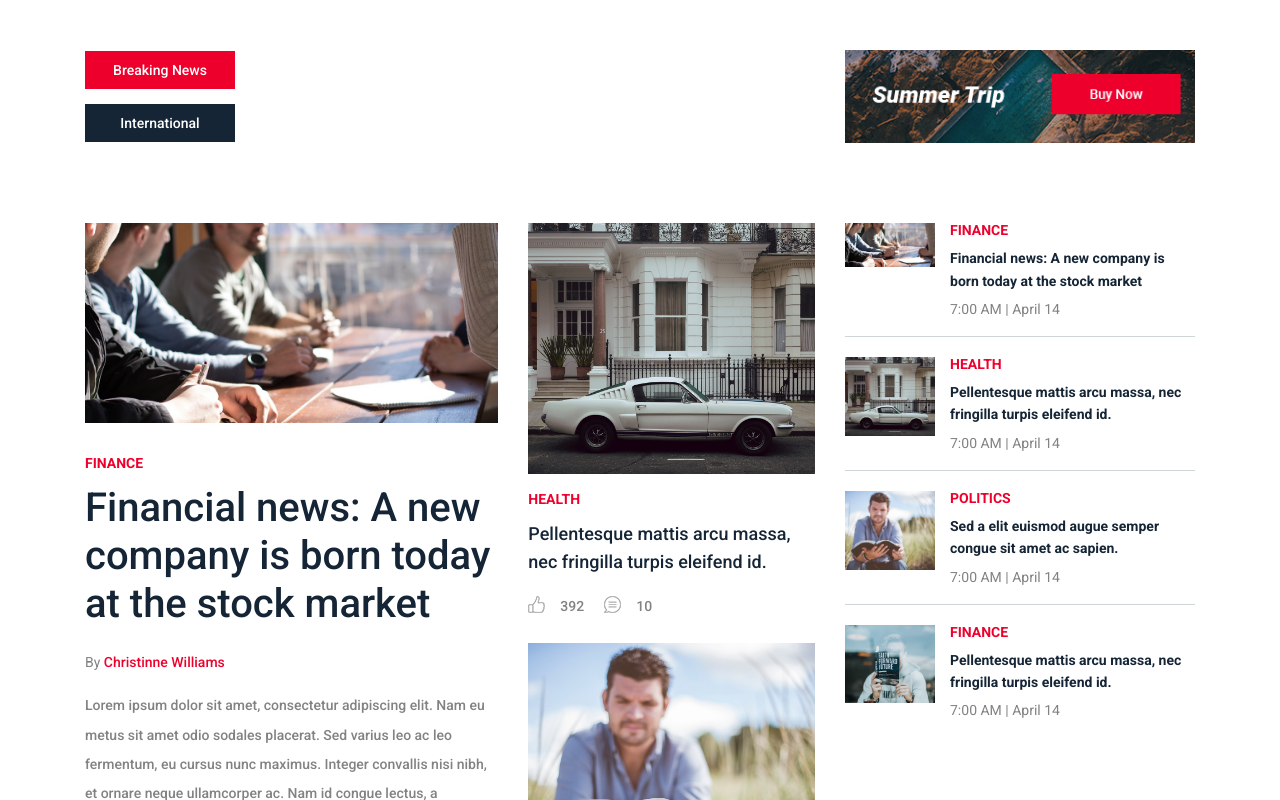
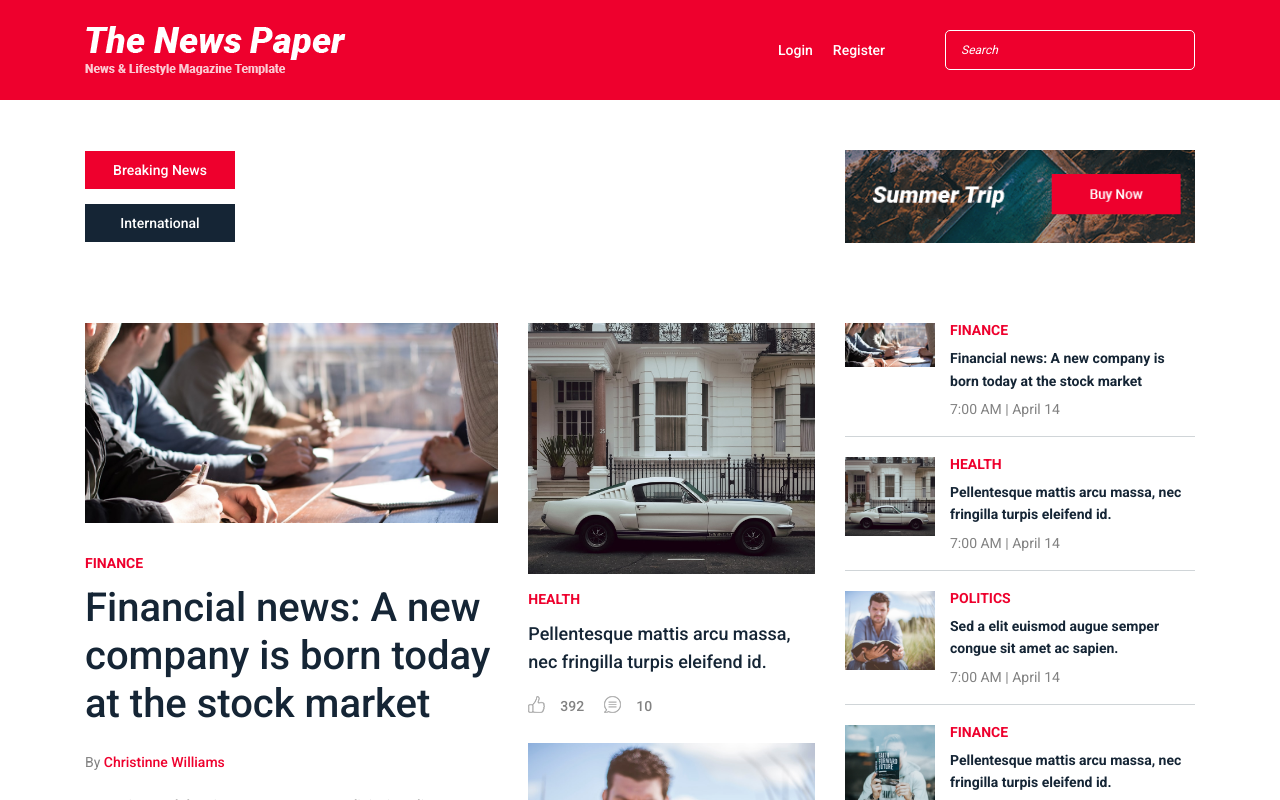
Before and after one commit to Consatanos/newspaper, a React (Create React App) app: page / in a window 1280 px wide. Shown: the top 800 px of the page. Built offline with nearby package versions, Linux system fonts and the light colour scheme; a web font is replaced by a local one.

Commit message:
add header

```diff
--- a/src/components/app/app.js
+++ b/src/components/app/app.js
@@ -1,12 +1,14 @@
 import React from 'react';
 import { Route, Switch } from 'react-router-dom';
 import { Home, About, Post, Contact, Categories } from '../pages';
+import Header from '../header';
 import Footer from '../footer';
 import { Hero } from '../hero';
 
 const App = () => {
   return (
     <>
+      <Header />
       <Hero />
       <Switch>
         <Route
--- /dev/null
+++ b/src/components/header/header.js
@@ -0,0 +1,35 @@
+import React from 'react';
+
+import Logo from '../logo';
+import Login from '../login';
+import Search from '../search';
+
+const Header = () => {
+  return (
+    <header className="header-area">
+      {/* Top Header Area */}
+      <div className="top-header-area">
+        <div className="container">
+          <div className="row">
+            <div className="col-12">
+              <div className="top-header-content d-flex align-items-center justify-content-between">
+                {/* Logo */}
+                <Logo
+                  classMod={'logo'} />
+                {/* Login Search Area */}
+                <div className="login-search-area d-flex align-items-center">
+                  {/* Login */}
+                  <Login />
+                  {/* Search Form */}
+                  <Search />
+                </div>
+              </div>
+            </div>
+          </div>
+        </div>
+      </div>
+    </header>
+  )
+};
+
+export default Header;
--- /dev/null
+++ b/src/components/header/index.js
@@ -0,0 +1,3 @@
+import Header from './header';
+
+export default Header;
--- /dev/null
+++ b/src/components/login/index.js
@@ -0,0 +1,3 @@
+import Login from './login';
+
+export default Login;
--- /dev/null
+++ b/src/components/login/login.js
@@ -0,0 +1,13 @@
+import React from 'react';
+import { Link } from 'react-router-dom';
+
+const Login = () => {
+  return (
+    <div className="login d-flex">
+      <Link to="/login/">Login</Link>
+      <Link to="/register/">Register</Link>
+    </div>
+  )
+};
+
+export default Login;
--- /dev/null
+++ b/src/components/search/index.js
@@ -0,0 +1,3 @@
+import Search from './search';
+
+export default Search;
--- /dev/null
+++ b/src/components/search/search.js
@@ -0,0 +1,14 @@
+import React from 'react';
+
+const Search = () => {
+  return (
+    <div className="search-form">
+      <form action="#" method="post">
+        <input type="search" name="search" className="form-control" placeholder="Search" />
+        <button type="submit"><i className="fa fa-search" aria-hidden="true"></i></button>
+      </form>
+    </div>
+  )
+};
+
+export default Search;
```
